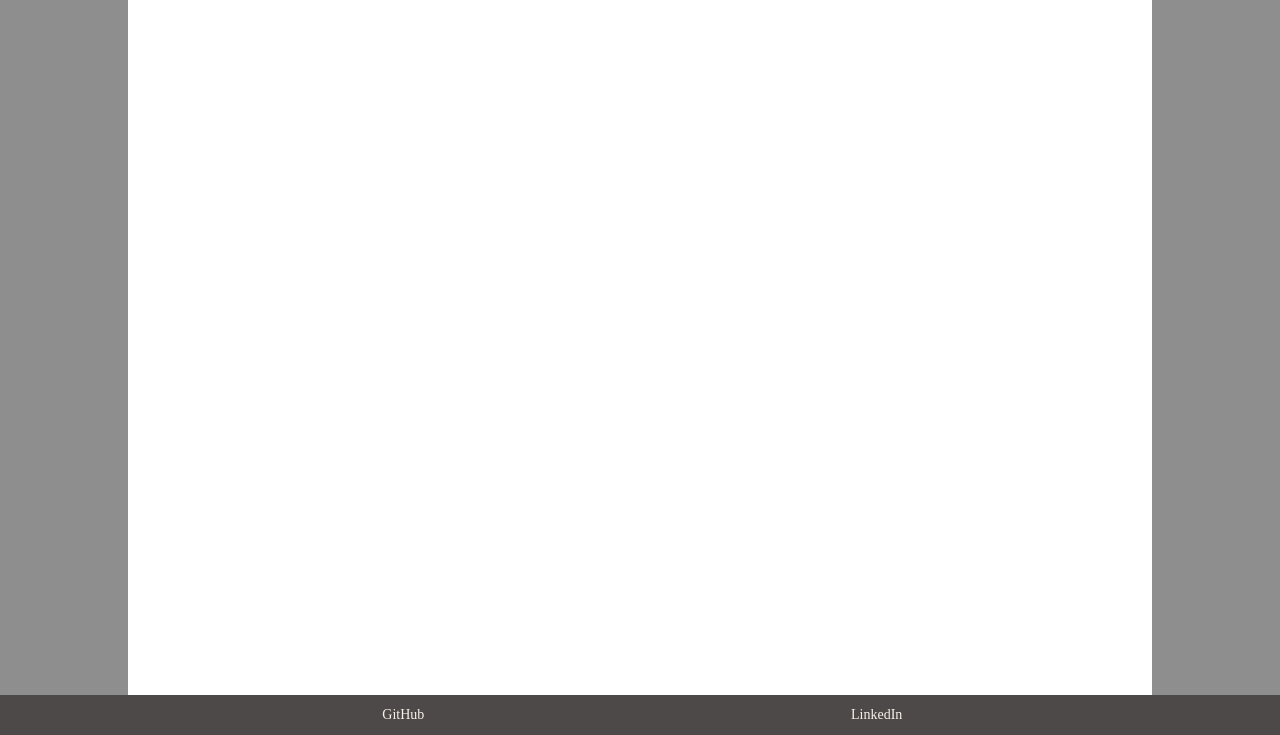
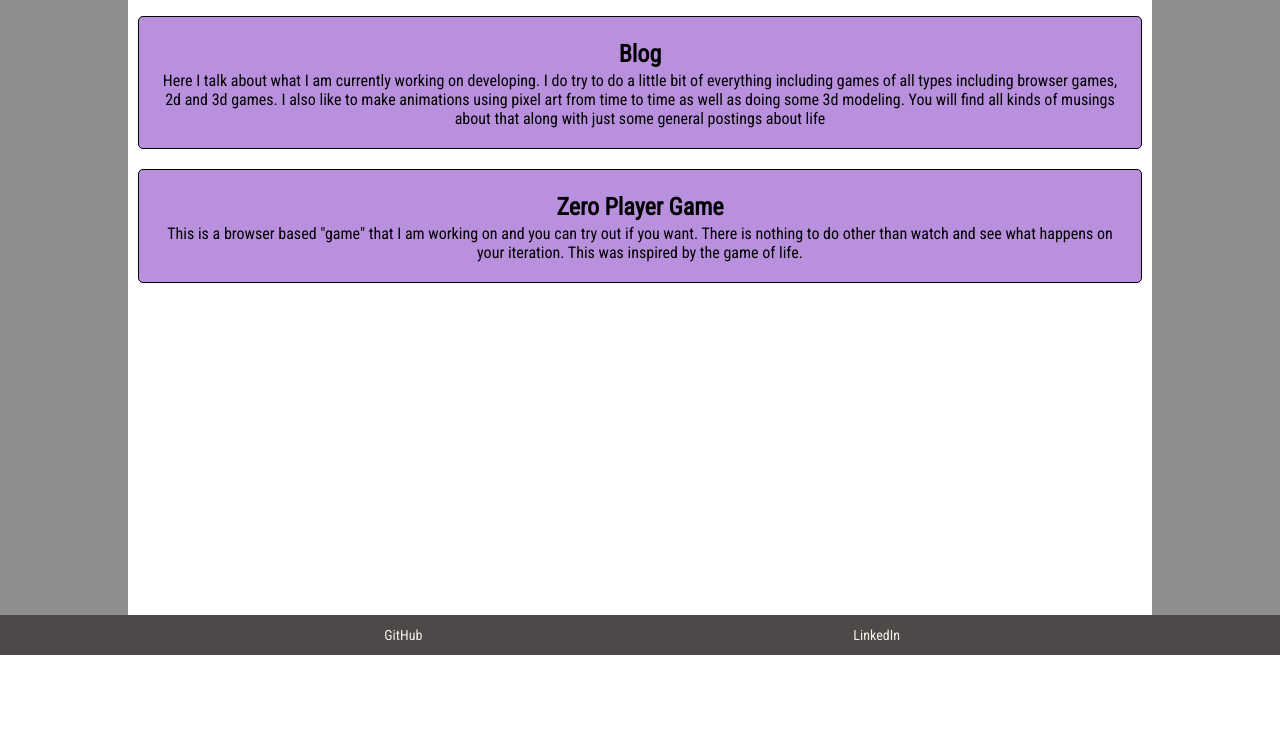
Before and after one commit to tcrurup/tcrurup.github.io, a plain HTML site: page index.html in a window 1280 px wide. Shown: the part 145-880 px from the top of the page. After the commit the page ends 800 px from the top, so only its background shows below. Drawn offline with Linux system fonts and the light colour scheme.

Commit message:
import new font and change section styling

```diff
--- a/index.html
+++ b/index.html
@@ -9,7 +9,18 @@
             <div id="main">
                 <div class="side-border"></div>
                     <div id="content">
-                        Hello and welcome to my website.  This is a work in progress so please check back again soon or shoot me a message anytime at anthonyrurup@gmail.com
+
+                        <h1>What's on here?</h1>
+                        <section>
+                            <h1>Blog</h1>
+                            Here I talk about what I am currently working on developing.  I do try to do a little bit of everything including games of all types including browser games, 2d and 3d games.  I also like to make animations using pixel art from
+                            time to time as well as doing some 3d modeling.  You will find all kinds of musings about that along with just some general postings about life
+                        </section>
+                        <section>
+                            <h1>Zero Player Game</h1>
+                            This is a browser based "game" that I am working on and you can try out if you want.  There is nothing to do other than watch and see what happens on your iteration.  This was inspired by the game of life.
+                        </section>
+
                     </div>
                 <div class="side-border"></div>
             </div>
--- a/styles.css
+++ b/styles.css
@@ -1,5 +1,17 @@
+@font-face {
+    font-family: Roboto;
+    src: url(./Fonts/RobotoCondensed-Regular.ttf);
+}
+
 body{
     margin: 0px;
+    font-family: Roboto;
+}
+
+div#container{
+    display: flex;
+    flex-direction: column;
+    height: 100vh
 }
 
 canvas{
@@ -39,6 +51,7 @@ footer{
     justify-content: space-evenly;
     gap: 20px;
     background-color: rgb(77, 73, 73);
+    align-self: flex-end;
 }
 
 footer a{
@@ -73,11 +86,15 @@ div#post-viewer div.wp-block-syntaxhighlighter-code{
 
 div#main{
     width: 100vw;
+    height: auto;
     display: flex;
     flex-direction: row;
+    flex-grow: 1;
 }
 
 div#content{
+    display: flex;
+    flex-direction: column;
     width: 80vw;
     text-align: center;
     padding-top: 30px;
@@ -86,6 +103,18 @@ div#content{
 div.side-border{
     display: inline-block;
     width: 10vw;
-    height: 100vh;
+    height: auto;
     background-color: rgb(143, 142, 142);
 }
+
+section{
+    border: 1px solid;
+    border-radius: 5px;
+    margin: 10px;
+    padding: 20px;
+    background-color: rgb(184, 144, 221);
+}
+
+section h1{
+    margin: 3px;
+}
```
Also changed, not shown: Fonts/RobotoCondensed-Regular.ttf (added).
